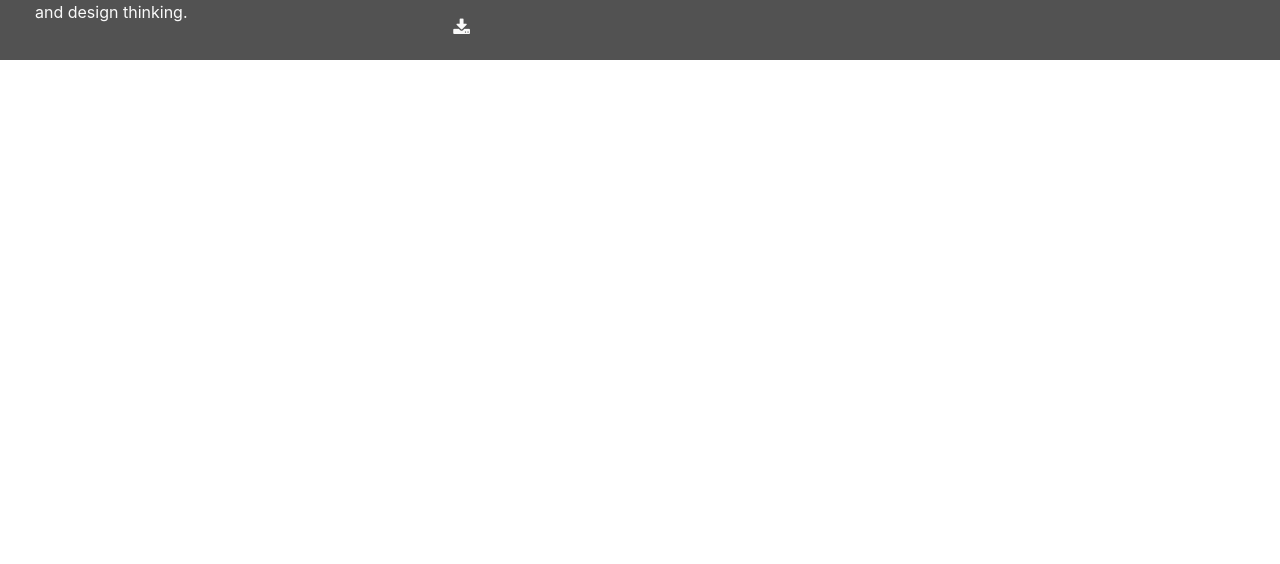
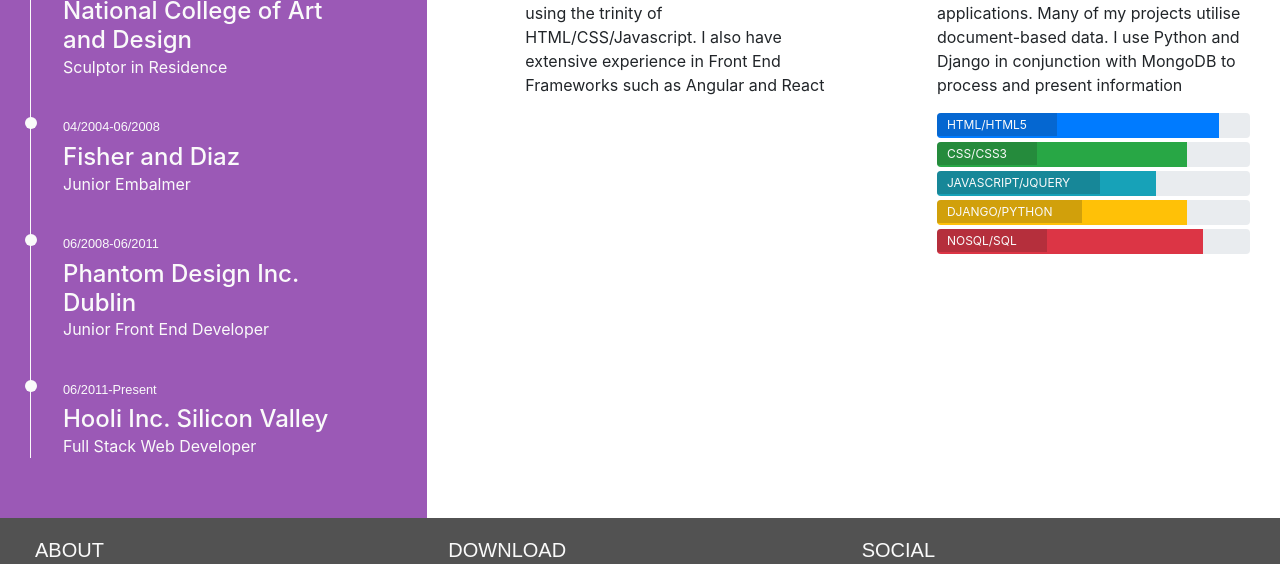
Before and after one commit to PT-70/UCD-resume, a plain HTML site: page resume.html in a window 1280 px wide. Shown: the part 469-1033 px from the top of the page. Before the commit the page ends 800 px from the top, so only its background shows below. Drawn offline with nearby package versions, Linux system fonts and the light colour scheme.

Commit message:
added resume.html content

```diff
--- a/assets/css/style.css
+++ b/assets/css/style.css
@@ -12,6 +12,10 @@
 
 .bg-color-personal-info {
     background-color: #f4f4f4;
+}
+
+.bg-color-work-history {
+    background-color: #9b59b6;
 }
 
 .ui-menu-color-home {
@@ -56,6 +60,8 @@ h1,h2,h3,h4 {
     padding: 0 30px 30px;
     float: none;
 }
+
+.history-heading
 
 .section-heading {
     font-family: "Exo", sans-serif;
@@ -255,3 +261,71 @@ padding: 20px;
     position: relative;
     width: 60%;
 }
+/*------------------------------------SKILLS----------------*/
+
+.progress {
+    position: relative;
+    height: 25px;
+    margin-bottom: 4px;
+}
+
+.progress-type {
+    position: absolute;
+    left: 0px;
+    font-weight: 400;
+    padding: 3px 30px 2px 10px;
+    color: #fafafa;
+    background-color: rgba(25, 25, 25, 0.2);
+}
+
+.progress-section {
+    margin 40px 20px;
+}
+
+/*------------------------------------WORK HISTORY----------------*/
+
+.history-heading {
+    color: #fafafa;
+    margin-bottom 50px;
+    }
+
+.timeline-item  {
+    padding: 4em 2em 0em 2em;
+    position: relative;
+    color: #fafafa;
+    border-left: 1px solid;
+}
+
+.timeline-item p {
+    padding: 0;
+    margin: 0;
+}
+
+.timeline-item:before {
+    content: attr(data-dates);
+    position: absolute;
+    left: 2.5em;
+    top: 3em;
+    display: block;
+    font-family: "Exo", sans-serif;
+    font-weight: 500;
+    font-size: 0.8em;
+    padding: 0;
+    margin: 0;
+}
+
+.timeline-item:after {
+    width: 12px;
+    height: 12px;
+    display: block;
+    top: 2.4em;
+    position: absolute;
+    left: -6px;
+    border-radius: 12px;
+    content: '';
+    background: #fafafa;
+}
+
+.history-items {
+    margin-bottom: 30px;
+}
--- a/resume.html
+++ b/resume.html
@@ -46,7 +46,111 @@
     </div>
   </header>
 
- <section>
+ <section class="container-fluid">
+ <div class="row">
+ <div class="col-md-4 bg-color-work-history section-column">
+ <div class="row">
+ <div class="col-12">
+ <h3 class="history-heading uppercase">Work History</h3>
+ </div>
+
+ </div>
+ <div class="history-items">
+ <div class="timeline-item" data-dates="02/1998-04/2004">
+ <h4>National College of Art and Design</h4>
+ <p>Sculptor in Residence</p>
+ </div>
+ <div class="timeline-item" data-dates="04/2004-06/2008">
+ <h4>Fisher and Diaz</h4>
+ <p>Junior Embalmer</p>
+ </div>
+ <div class="timeline-item" data-dates="06/2008-06/2011">
+ <h4>Phantom Design Inc. Dublin</h4>
+ <p>Junior Front End Developer</p>
+ </div>
+ <div class="timeline-item" data-dates="06/2011-Present">
+ <h4>Hooli Inc. Silicon Valley</h4>
+ <p>Full Stack Web Developer</p>
+ </div>
+ </div>
+ </div>
+
+ <div class="col-md-8 bg-color-three-reasons section-column">
+ <div class="row">
+ <div class="col">
+ <h3 class="section-heading uppercase">My Skills</h3>
+ </div>
+ </div>
+ <div class="row">
+ <div class="col-10 offset-1 offset-sm-0 col-sm-4 col-md-6">
+
+<div class="row">
+<div class="col-2">
+<i class="three-reasons-icon fa fa-tv" aria-hidden="true"></i>
+</div>
+<div class="col-10">
+<h4 class="three-reasons-heading uppercase">Front End</h4>
+<p> I'm skilled in User Experience Design using the trinity of HTML/CSS/Javascript.
+ I also have extensive experience in Front End Frameworks such as Angular and React
+</p>
+</div>
+</div>
+ </div>
+ <div class="col-10 offset-1 offset-sm-0 col-sm-4 col-md-6">
+
+<div class="row">
+<div class="col-2">
+<i class="three-reasons-icon fa fa-gears" aria-hidden="true"></i>
+</div>
+<div class="col-10">
+<h4 class="three-reasons-heading uppercase">Back End</h4>
+<p>  I specialize in data-driven web applications. Many of my projects utilise document-based data.
+ I use Python and Django in conjunction with MongoDB to process and present information
+</p>
+<div class="row progress-section">
+<div class="col">
+<div class="progress">
+<div class="progress-bar" role="progressbar" aria-valuenow="90"
+aria-valuemin="0" aria-valuemax="100" style="width:90%">
+<span class="sr-only">90% complete</span>
+</div>
+<span class="progress-type">HTML/HTML5</span>
+</div>
+<div class="progress">
+<div class="progress-bar bg-success" role="progressbar" aria-valuenow="80"
+aria-valuemin="0" aria-valuemax="100" style="width:80%">
+<span class="sr-only">80% complete</span>
+</div>
+<span class="progress-type">CSS/CSS3</span>
+</div>
+<div class="progress">
+<div class="progress-bar bg-info" role="progressbar" aria-valuenow="70"
+aria-valuemin="0" aria-valuemax="100" style="width:70%">
+<span class="sr-only">70% complete</span>
+</div>
+<span class="progress-type">JAVASCRIPT/JQUERY</span>
+</div>
+<div class="progress">
+<div class="progress-bar bg-warning" role="progressbar" aria-valuenow="80"
+aria-valuemin="0" aria-valuemax="100" style="width:80%">
+<span class="sr-only">80% complete</span>
+</div>
+<span class="progress-type">DJANGO/PYTHON</span>
+</div>
+<div class="progress">
+<div class="progress-bar bg-danger" role="progressbar" aria-valuenow="85"
+aria-valuemin="0" aria-valuemax="100" style="width:85%">
+<span class="sr-only">85% complete</span>
+</div>
+<span class="progress-type">NOSQL/SQL</span>
+</div>
+</div>
+</div>
+</div>
+</div>
+ </div>
+
+
     </section>
 
  <footer class="container-fluid">
```
